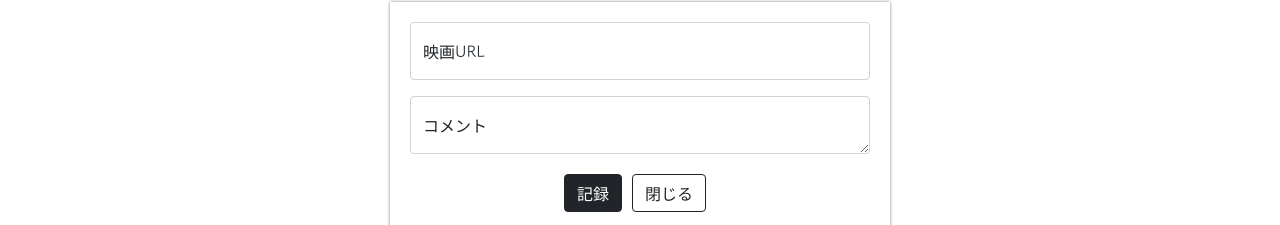
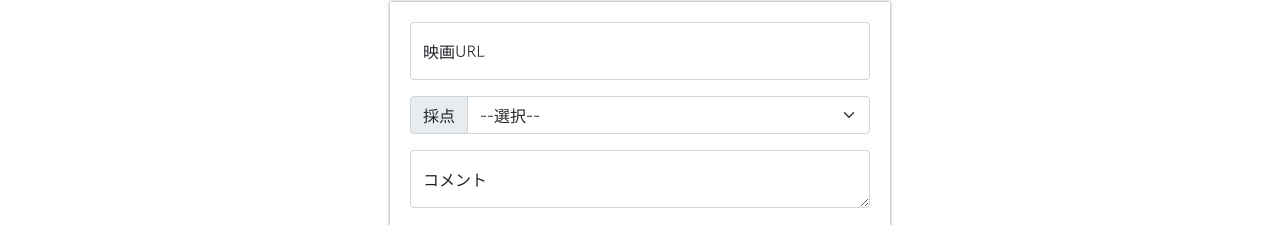
Before and after one commit to YumaWatanabe/mypage, a plain HTML site: page index.html in a window 1280 px wide. Shown: the part 268-493 px from the top of the page. Drawn offline with nearby package versions, Linux system fonts and the light colour scheme.

Commit message:
Update index.html

```diff
--- a/index.html
+++ b/index.html
@@ -100,6 +100,17 @@
         <input type="email" class="form-control" id="floatingInput" placeholder="name@example.com">
         <label for="floatingInput">映画URL</label>
     </div>
+        <div class="input-group mb-3">
+  <label class="input-group-text" for="inputGroupSelect01">採点</label>
+  <select class="form-select" id="inputGroupSelect01">
+    <option selected>--選択--</option>
+    <option value="1">⭐️</option>
+    <option value="2">⭐⭐</option>
+    <option value="3">⭐⭐⭐</option>
+    <option value="4">⭐⭐⭐⭐</option>
+    <option value="5">⭐⭐⭐⭐⭐</option>
+  </select>
+</div>
     <div class="form-floating">
         <textarea class="form-control" placeholder="Leave a comment here" id="floatingTextarea"></textarea>
         <label for="floatingTextarea">コメント</label>
```
